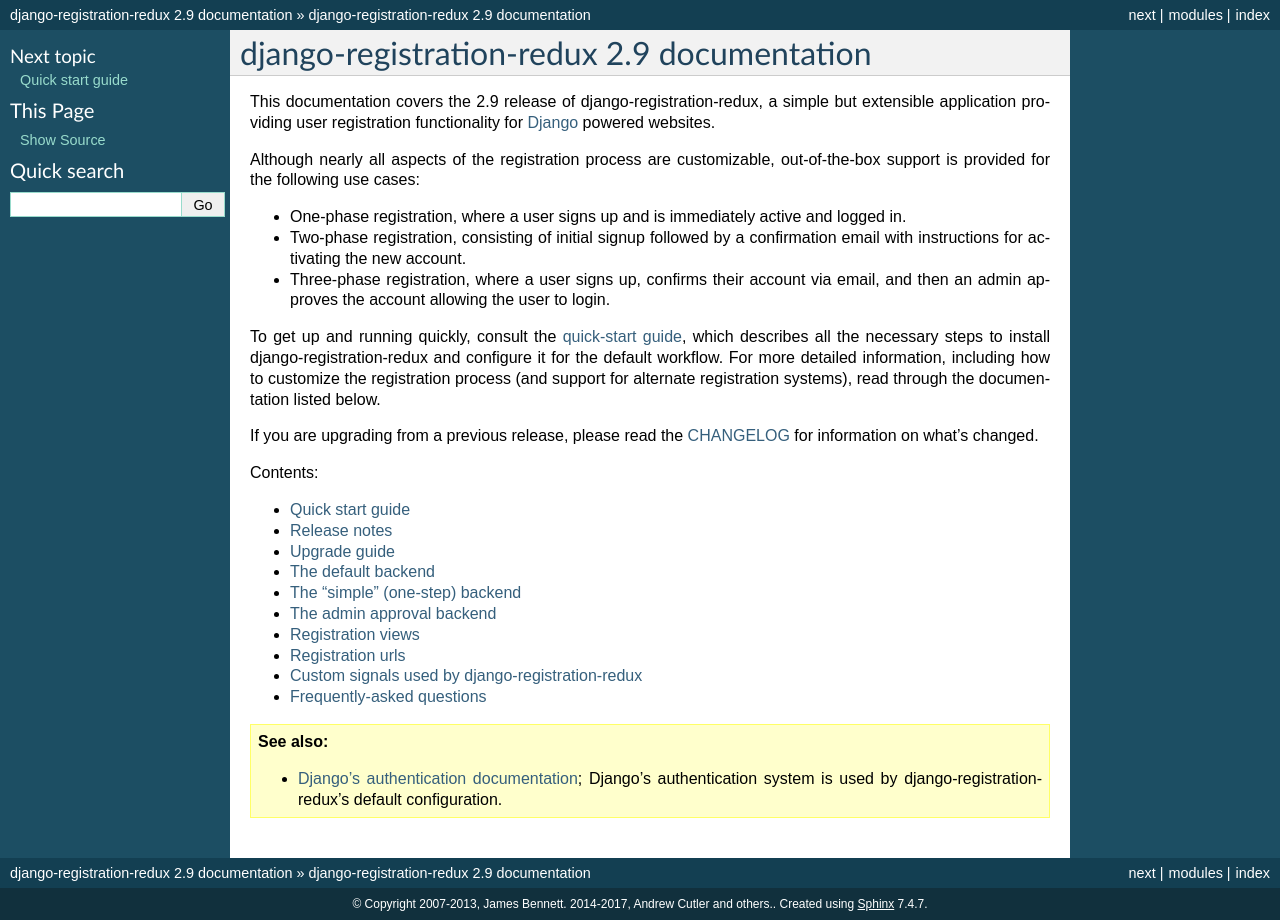
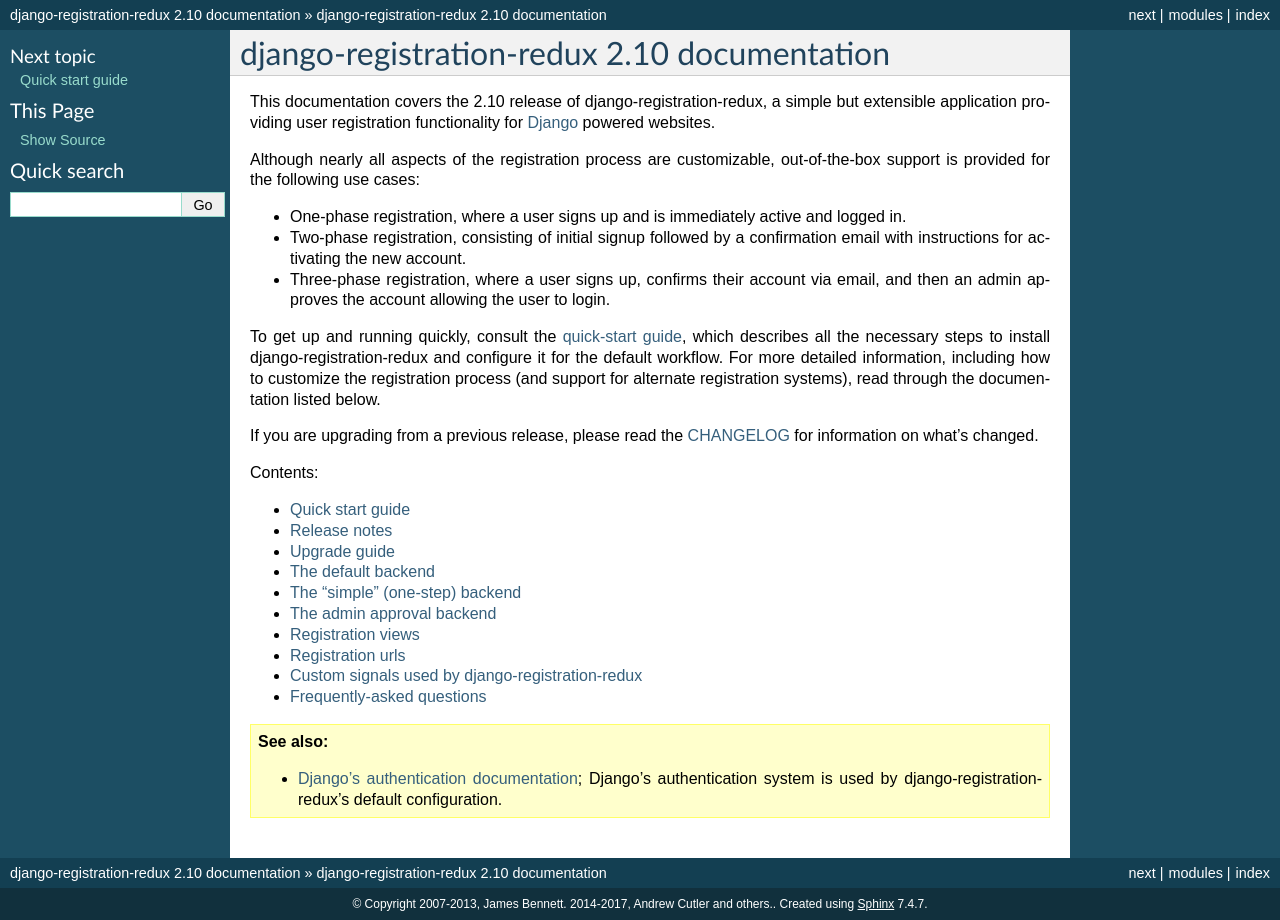
Before and after one commit to macropin/django-registration, a Sphinx documentation site: the page built from docs/index.rst, in a window 1280 px wide. Built offline with Sphinx 7.4.7, drawn with Linux system fonts in a browser that asks for light colours; pages that are not in the unit, such as notebooks, are missing from menus.

Commit message:
prep for 2.10 release (#422)

```diff
--- a/docs/conf.py
+++ b/docs/conf.py
@@ -44,9 +44,9 @@
 # built documents.
 #
 # The short X.Y version.
-version = '2.9'
+version = '2.10'
 # The full version, including alpha/beta/rc tags.
-release = '2.9'
+release = '2.10'
 
 # The language for content autogenerated by Sphinx. Refer to documentation
 # for a list of supported languages.
--- a/registration/__init__.py
+++ b/registration/__init__.py
@@ -1,4 +1,4 @@
-VERSION = (2, 9, 0, 'final', 0)
+VERSION = (2, 10, 0, 'final', 0)
 
 
 def get_version():
```
Also changed, not shown: 1 other file.
